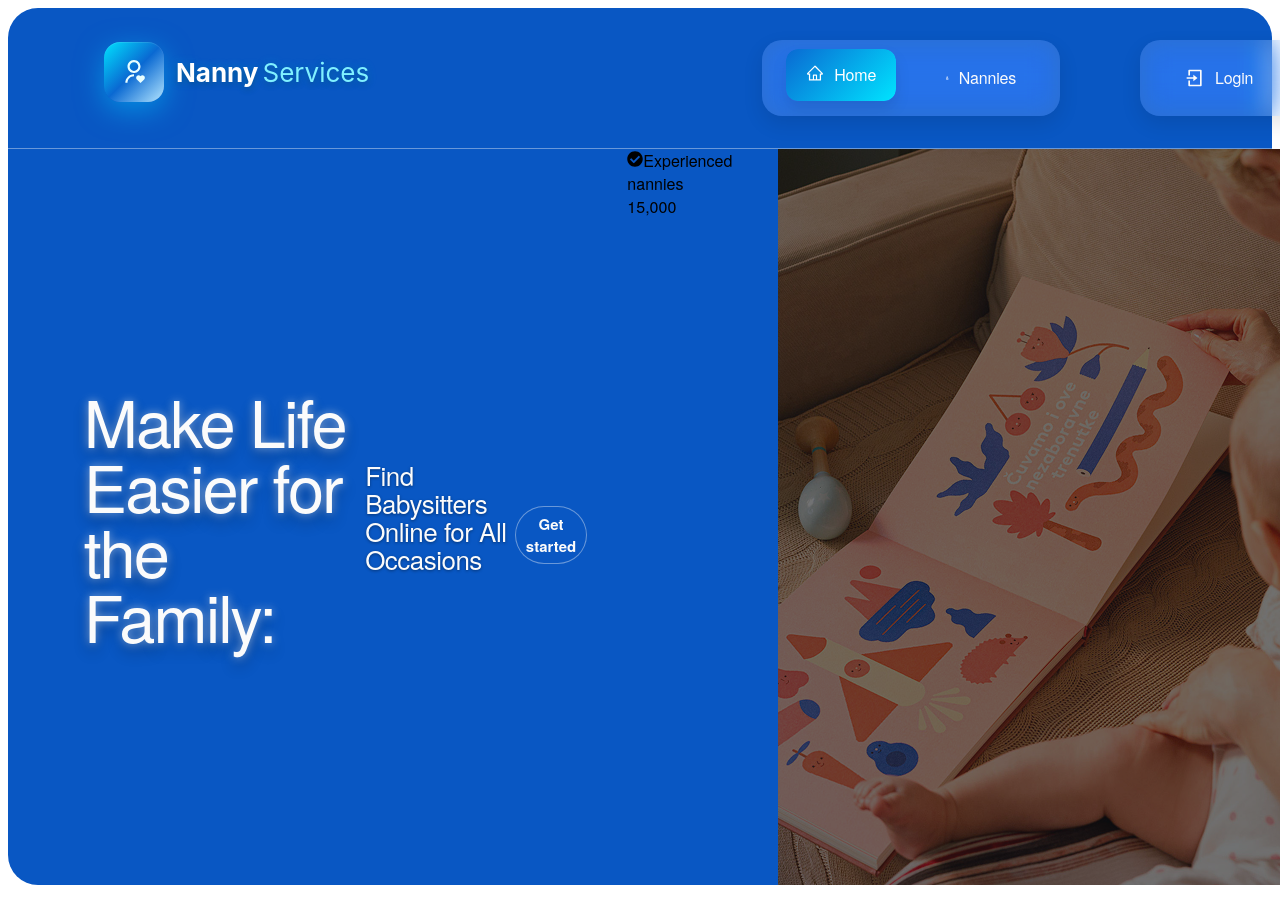
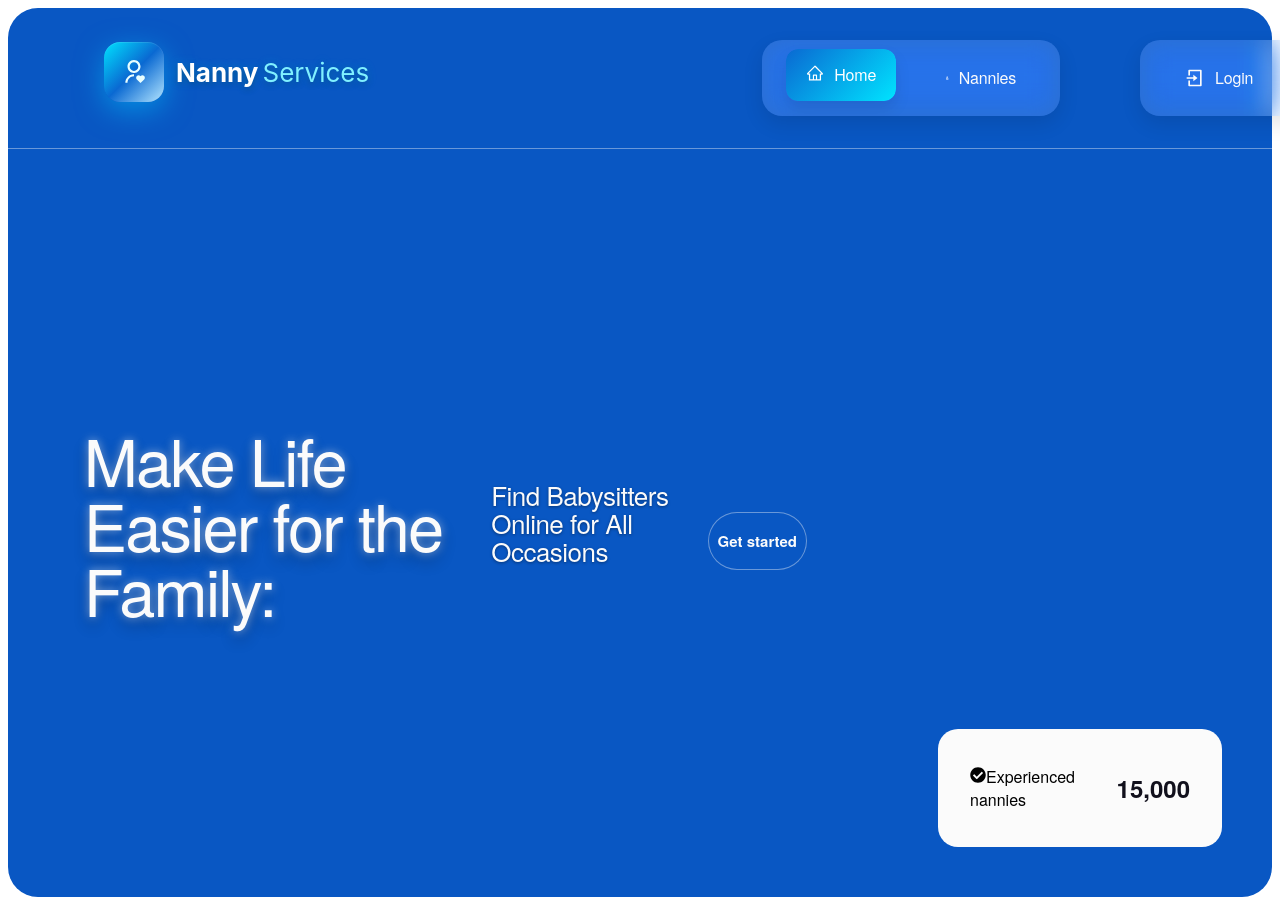
Before and after one commit to gokhankkaraduman/Nanny.Services, a React (Vite) app: page / in a window 1280 px wide. Shown: the top 905 px of the page. Built offline with nearby package versions, Linux system fonts and the light colour scheme; a web font is replaced by a local one.

Commit message:
style: tweak HeroRight styles

```diff
--- a/src/components/Hero/HeroRight/HeroRight.module.css
+++ b/src/components/Hero/HeroRight/HeroRight.module.css
@@ -1,15 +1,48 @@
 .heroRight{
+    position: relative;
+    width: 699px ;
+    height:748px;
+}
+.textContent {
+    position: absolute;
+    bottom: 50px;
+    right: 50px;
+    z-index: 1;
     display: flex;
-    flex-direction: row;
-    justify-content: space-between;
-    border-radius: 30px;
-    width: 1376px;
-    height: 736px;
-    background: var(--primary-color);
+    gap: 16px;
+    border-radius: 20px;
+    width: 284px;
+    height: 118px;
+    align-items: center;
+    background-color: var(--color-text-light);
+    padding: 32px;
 }
-.babyImage{
-    background-image:url(../../../assets/img/hero-bg.png);
-    border-radius: 0 30px 30px 0;
-    width: 699px;
-    height: 736px;
+
+.icon{
+    background: var(--bg-color);
+    color:var(--color-text-light);
+    border-radius: 13px;
+    width: 54px;
+    height: 54px;
+    display: flex;
+    align-items: center;
+    justify-content: center;
 }
+.textContainer{
+    display:flex;
+    flex-direction:column;
+    justify-content: center;
+    align-items: flex-start;
+    gap: 8px;
+}
+.title{
+    font-family: var(--font-family);
+    font-weight: 400;
+    font-size: 16px;
+}
+.subtitle{
+    font-family: var(--font-family);
+    font-weight: 700;
+    font-size: 24px;
+    color: var(--color-text-dark)
+}
```
